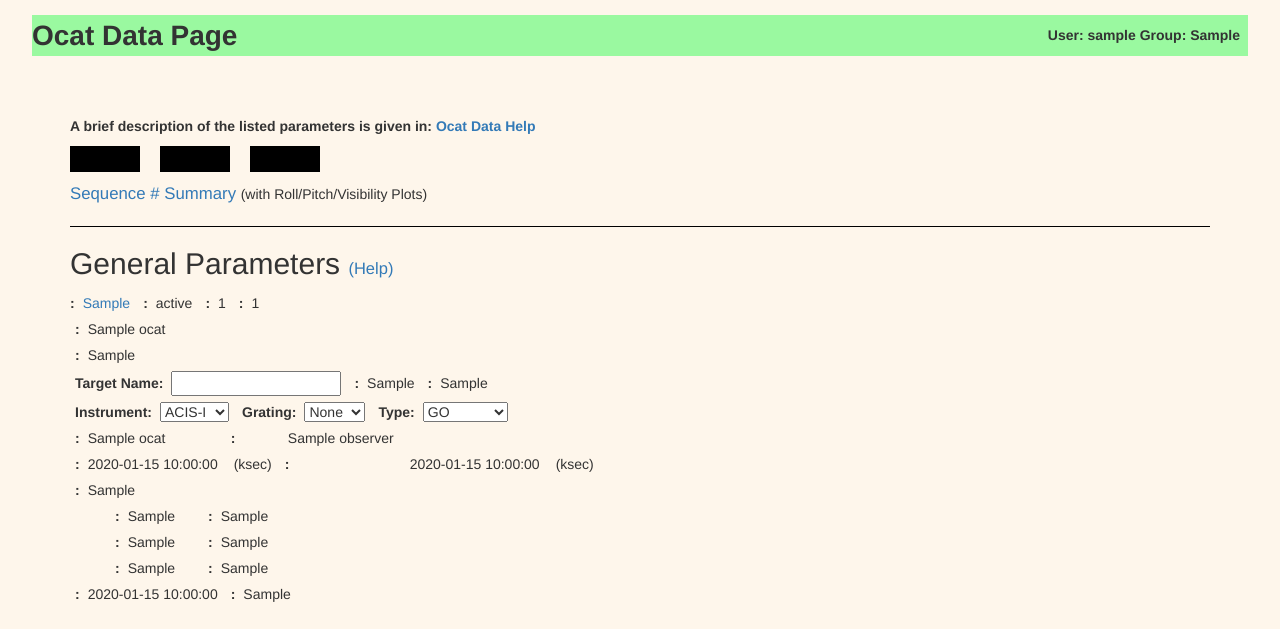
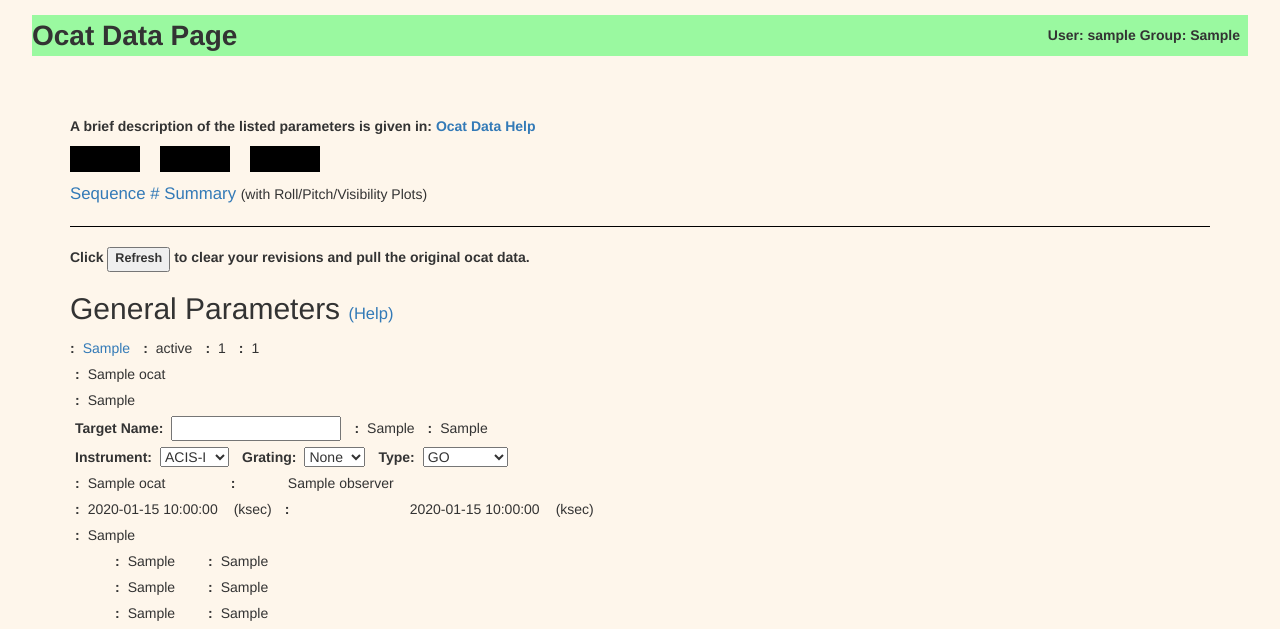
Before and after one commit to chandra-mta/Usint_Flask, a Flask app: template cus_app/templates/ocatdatapage/index.html in a window 1280 px wide. Shown: the top 629 px of the page. Run offline with Flask 3, Linux system fonts and the light colour scheme; a user stored in the database is signed in; tables that the repository leaves empty hold one stand-in row (values such as "Sample post"); the template is opened without the code that fills it: values that come from a table or form of the project are taken from there, most other values are stand-ins (such as "Sample title", 1, 10 or a date in 2020); lists and menus that the app fills with data are empty; parts of the project's set-up code (start-up, migrations or seed data) failed here and were passed over; some libraries are stand-ins or nearby versions.

Commit message:
include a refresh button to ocat data page which clears session data and re-fetches current ocat data.

```diff
--- a/cus_app/ocatdatapage/forms.py
+++ b/cus_app/ocatdatapage/forms.py
@@ -228,9 +228,10 @@ class OcatParamForm(FlaskForm):
     #
     # --- Submission
     #
-    submit_choice = RadioField(_LABELS.get('submit_choice'), choices=_CHOICE_SUBMIT, validators=[DataRequired()])
+    submit_choice = RadioField(_LABELS.get('submit_choice'), choices=_CHOICE_SUBMIT, default='norm', validators=[Optional()])
     multiobsid = StringField(_LABELS.get('multiobsid'), validators=[Optional()])
     submit = SubmitField(_LABELS.get('submit'))
+    refresh = SubmitField("Refresh")
     #
     # --- Templates for generating new ranks. Ignore all form data from these.
     # --- Hidden behind div which never appears to the user.
--- a/cus_app/ocatdatapage/routes.py
+++ b/cus_app/ocatdatapage/routes.py
@@ -64,15 +64,19 @@ def index(obsid=None):
     #
     form = OcatParamForm(request.form, data = ocat_form_dict)
     if request.method == "POST" and form.is_submitted():
-        if not form.validate():
-            #: Form submitted but failed its validation, therefore refresh but display warning message
-            for field_name, error_messages in form.errors.items():
-                flash(f"Error in {_LABELS.get(field_name)}: {error_messages}")
-        else:
-            #: Form submitted, send form data to session and go to confirmation page
-            ocat_form_dict = fod.format_POST(form.data)
-            session[f'ocat_form_dict_{obsid}'] = ocat_form_dict
-            return redirect(url_for('ocatdatapage.confirm', obsid=obsid))
+        if form.submit.data:
+            if not form.validate():
+                #: Form submitted but failed its validation, therefore refresh but display warning message
+                for field_name, error_messages in form.errors.items():
+                    flash(f"Error in {_LABELS.get(field_name)}: {error_messages}")
+            else:
+                #: Form submitted, send form data to session and go to confirmation page
+                ocat_form_dict = fod.format_POST(form.data)
+                session[f'ocat_form_dict_{obsid}'] = ocat_form_dict
+                return redirect(url_for('ocatdatapage.confirm', obsid=obsid))
+        elif form.refresh.data:
+            clear_session_data(obsid)
+            return redirect(url_for('ocatdatapage.index', obsid=obsid))
     return render_template("ocatdatapage/index.html",
                            form=form,
                            warning=warning,
@@ -117,6 +121,14 @@ def finalize(obsid=None):
     #: Then display the page informing the user that their revision went through.
     #: Needed so that we can complete a revision action and keep the cache clear (particularly of ocat data) for the next obsid revision
     pass
+
+def clear_session_data(obsid):
+    session.pop(f'ocat_data_{obsid}',None)
+    session.pop(f'warning_{obsid}',None)
+    session.pop(f'orient_maps_{obsid}',None)
+    session.pop(f"flag_override_{obsid}",None)
+    session.pop(f'ocat_form_dict_{obsid}',None)
+    session.pop(f'multi_obsid_{obsid}',None)
 
 def fetch_session_data(obsid):
     """
--- a/cus_app/static/parameter_selections.json
+++ b/cus_app/static/parameter_selections.json
@@ -3,7 +3,8 @@
         "remove_rank",
         "template_time",
         "template_roll",
-        "template_window"
+        "template_window",
+        "refresh"
     ],
     "dither_params_usint": [
         "y_amp_asec",
--- a/cus_app/templates/ocatdatapage/index.html
+++ b/cus_app/templates/ocatdatapage/index.html
@@ -65,6 +65,7 @@
 <hr>
 <!------------------------------------------------------------------------------------------------------------------------------->
 <form method="POST">
+    <p><b>Click {{ form.refresh() }} to clear your revisions and pull the original ocat data.</b></p>
     {{ form.hidden_tag() }}
     <!--For Hidden Form Fields In Rank Additions-->
     <div id="template_time_ranks" style="display: none;">
@@ -706,7 +707,8 @@
         </p>
         {{ form.multiobsid(size=80) }}
         <div style='padding-top:30px;'></div>
-        {{ form.submit() }}
+        <p><b>Click {{ form.submit() }} to submit your changes.</b></p>
+        <p><b>Click {{ form.refresh() }} to clear your revisions and pull the original ocat data.</b></p>
         {% else %}
 
         <p style='padding-bottom:20px;'>
```
